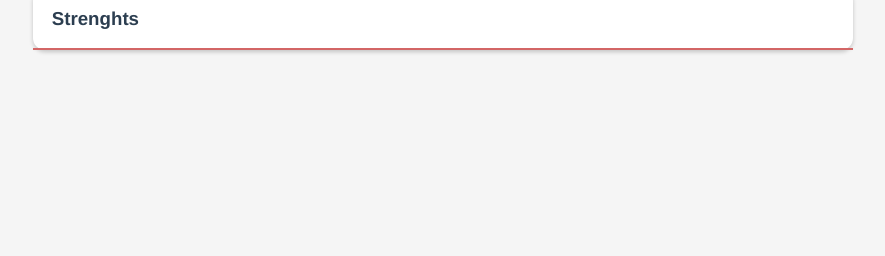
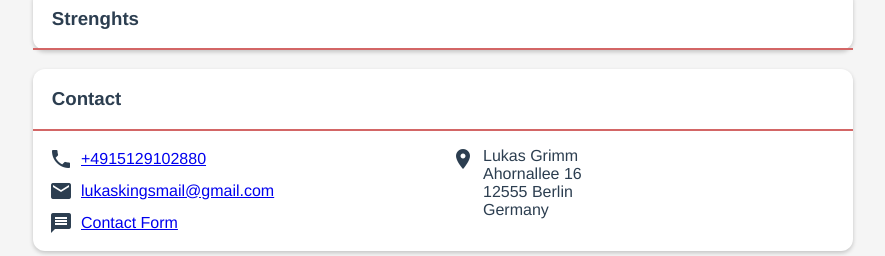
Before and after one commit to Untanky/homepage-old, a Vue app: page /#/portfolio in a window 1280 px wide. Shown: the part 1572-1828 px from the top of the page, without its empty margins (197-1082 px from the left). Before the commit the page ends 1630 px from the top, so only its background shows below. Built offline with nearby package versions, Linux system fonts and the light colour scheme.

Commit message:
Added contact section of portfolio

```diff
--- a/package.json
+++ b/package.json
@@ -12,6 +12,7 @@
     "core-js": "^3.6.4",
     "lodash": "^4.17.15",
     "luxon": "^1.22.0",
+    "material-design-icons": "^3.0.1",
     "vue": "^2.6.11",
     "vue-router": "^3.1.5"
   },
--- a/public/index.html
+++ b/public/index.html
@@ -5,6 +5,7 @@
     <meta http-equiv="X-UA-Compatible" content="IE=edge">
     <meta name="viewport" content="width=device-width,initial-scale=1.0">
     <link rel="icon" href="<%= BASE_URL %>favicon.ico">
+    <link href="https://fonts.googleapis.com/icon?family=Material+Icons" rel="stylesheet">
     <title><%= htmlWebpackPlugin.options.title %></title>
   </head>
   <body>
--- /dev/null
+++ b/src/components/ContactInfo.vue
@@ -0,0 +1,126 @@
+<template>
+  <div class="contact-info">
+    <div class="main-contact">
+      <div class="phone container">
+        <div class="icon">
+          <i class="material-icons">phone</i>
+        </div>
+        <div class="info">
+          <a :href="`tel://${contact.phone}`">
+            {{ contact.phone }}
+          </a>
+        </div>
+      </div>
+      <div class="email container">
+        <div class="icon">
+          <i class="material-icons">mail</i>
+        </div>
+        <div class="info">
+          <a :href="`mailto://${contact.email}`">
+            {{ contact.email }}
+          </a>
+        </div>
+      </div>
+      <div class="contact-form container">
+        <div class="icon">
+          <i class="material-icons">message</i>
+        </div>
+        <div class="info">
+          <a :href="`http://contact.link`">
+            Contact Form
+          </a>
+        </div>
+      </div>
+    </div>
+    <div class="address container">
+      <div class="icon">
+        <i class="material-icons">place</i>
+      </div>
+      <div class="info">
+        <div class="name">
+          {{ contact.name }}
+        </div>
+        <div class="street">
+          {{ contact.address.street }}
+        </div>
+        <div class="city">
+          {{ contact.address.zip }} {{ contact.address.city }}
+        </div>
+        <div class="country">
+          {{ contact.address.country }}
+        </div>
+      </div>
+    </div>
+  </div>
+</template>
+
+<script>
+export default {
+  name: 'ContactInfo',
+  props: {
+    contact: {
+      type: Object,
+      required: true,
+      default: () => {},
+    },
+  },
+};
+</script>
+
+<style lang="scss" scoped>
+.contact-info {
+  padding: 1em;
+
+  @media screen and (min-width: 819px) {
+    display: grid;
+    grid-template-columns: 1fr 1fr;
+    gap: 1em;
+  }
+
+  &:not(:last-child) {
+    background-color: red;
+  }
+
+  .container {
+    display: grid;
+    grid-template-columns: auto 1fr;
+    grid-template-rows: 24px;
+    grid-gap: 0.5em 0.5em;
+    margin-bottom: 0.5em;
+
+    .icon {
+      height: 24px;
+      column-span: 1 / span 1;
+      height: 24px;
+    }
+
+    .info {
+      column-span: 2 / span 1;
+      align-self: center;
+    }
+
+    @media screen and (min-width: 819px) {
+      &:last-child {
+        margin-bottom: 0;
+      }
+    }
+
+    &.address {
+      @media screen and (min-width: 819px) {
+        margin-bottom: 0;
+      }
+
+      .info {
+        align-self: start;
+      }
+    }
+  }
+
+  .address {
+    grid-template-rows: auto;
+    .info {
+      align-self: top;
+    }
+  }
+}
+</style>
--- a/src/router/index.js
+++ b/src/router/index.js
@@ -30,7 +30,7 @@ const routes = [
     component: Socials,
   },
   {
-    path: '/Contact',
+    path: '/contact',
     name: 'Contact',
     component: Contact,
   },
--- a/src/views/Portfolio.vue
+++ b/src/views/Portfolio.vue
@@ -29,6 +29,14 @@
         Strenghts
       </h3>
     </div>
+    <div class="category-wrapper">
+      <h3 class="category-title">
+        Contact
+      </h3>
+      <ContactInfo
+        :contact="contact"
+      />
+    </div>
   </div>
 </template>
 
@@ -36,6 +44,7 @@
 import EducationList from '../components/EducationList.vue';
 import ExperienceList from '../components/ExperienceList.vue';
 import CategoryList from '../components/CategoryList.vue';
+import ContactInfo from '../components/ContactInfo.vue';
 
 // const MAX_SKILL_RATING = 5;
 
@@ -45,6 +54,7 @@ export default {
     EducationList,
     ExperienceList,
     CategoryList,
+    ContactInfo,
   },
   data: () => ({
     education: [
@@ -221,6 +231,18 @@ export default {
         badgeImageURI: 'https://i.ya-webdesign.com/images/badge-vector-png-4.png',
       },
     ],
+    contact: {
+      name: 'Lukas Grimm',
+      address: {
+        street: 'Ahornallee 16',
+        zip: '12555',
+        city: 'Berlin',
+        country: 'Germany',
+      },
+      phone: '+4915129102880',
+      email: 'lukaskingsmail@gmail.com',
+      link: 'lukasgrimm.me/contact',
+    },
   }),
 };
 </script>
```
Also changed, not shown: 1 other file (tests, documents, lock files or other folders).
